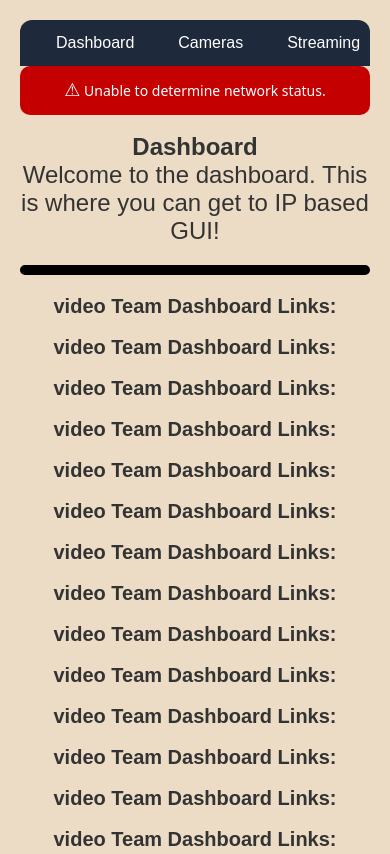
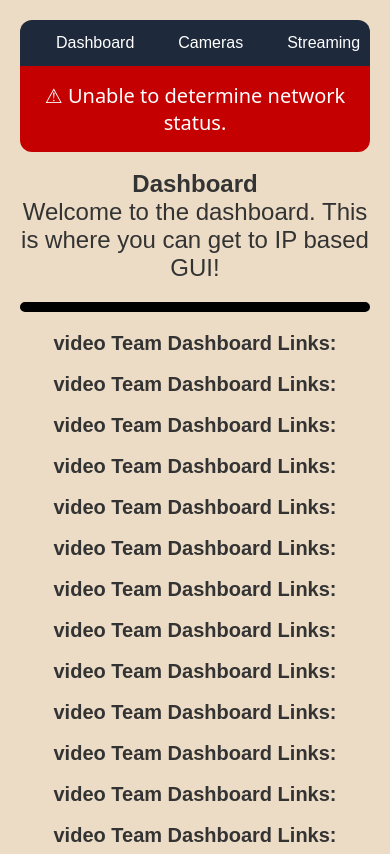
Before and after one commit to coleby41/PVMC-Video-Dashboard, a plain HTML site: page index.html in a window 390 px wide. Shown: the top 854 px of the page. Drawn offline with Linux system fonts and the light colour scheme; no server answers.

Commit message:
is it fixed?

```diff
--- a/styles/main.css
+++ b/styles/main.css
@@ -31,30 +31,3 @@
 .banner .icon {
   font-size: 20px;
 }
-
-/* styles for phone screens */
-
-@media (max-width: 600px) {
-  .banner {
-    gap: 10px;
-  }
-}
-
-@media (max-width: 600px) {
-  .banner {
-    flex-direction: row;
-    align-items: flex-start;
-    font-size: 14px;
-    padding: 12px 16px;
-    border-radius: 10px;
-  }
-
-  .banner .icon {
-    margin-top: 2px;
-    font-size: 18px;
-  }
-
-  .banner {
-    line-height: 1.4;
-  }
-}
```
